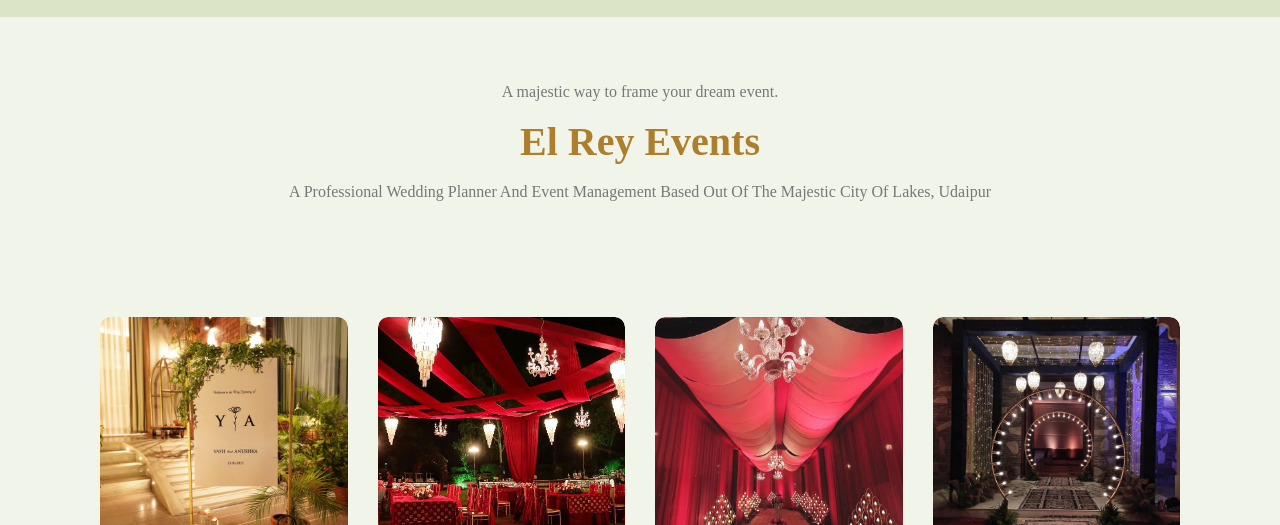
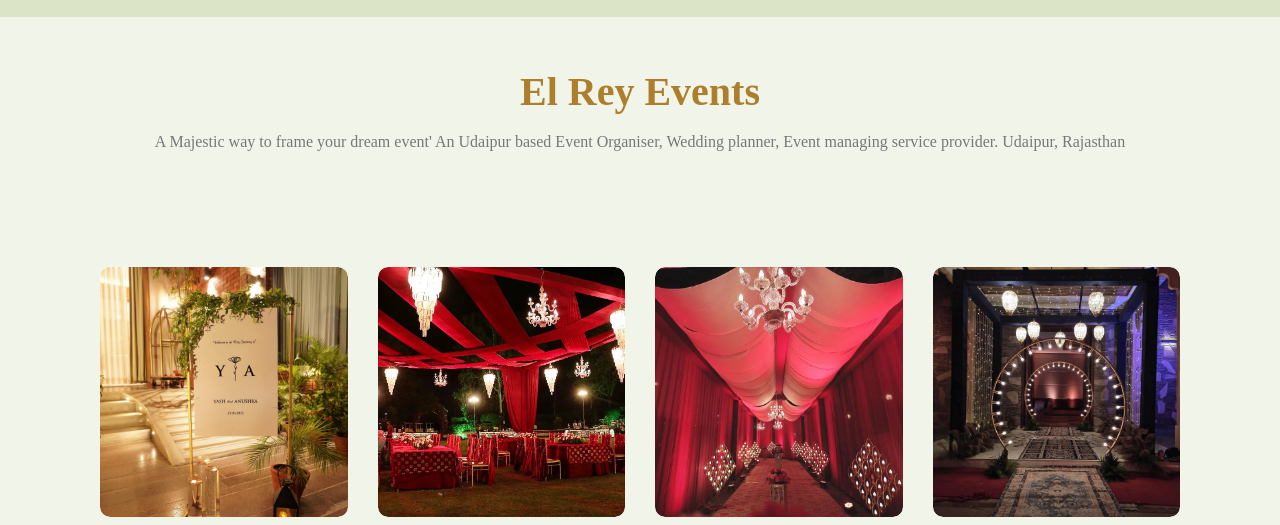
Before and after one commit to Riyansh17/elreyevents, a plain HTML site: page index.html in a window 1280 px wide. Shown: the part 73-598 px from the top of the page. Drawn offline with Linux system fonts and the light colour scheme; a script that the page names is missing.

Commit message:
Update index.html

```diff
--- a/index.html
+++ b/index.html
@@ -42,9 +42,8 @@
       <section>
         <div class="tag">
           <div class="tag-line">
-            <p>A majestic way to frame your dream event.</p>
             <h1 style="color: #ad7f2c;">El Rey Events</h1>
-            <p>A Professional Wedding Planner And Event Management Based Out Of The Majestic City Of Lakes, Udaipur</p>
+            <p>A Majestic way to frame your dream event' An Udaipur based Event Organiser, Wedding planner, Event managing service provider. Udaipur, Rajasthan</p>
           </div>
         </div>
       </section>
```
